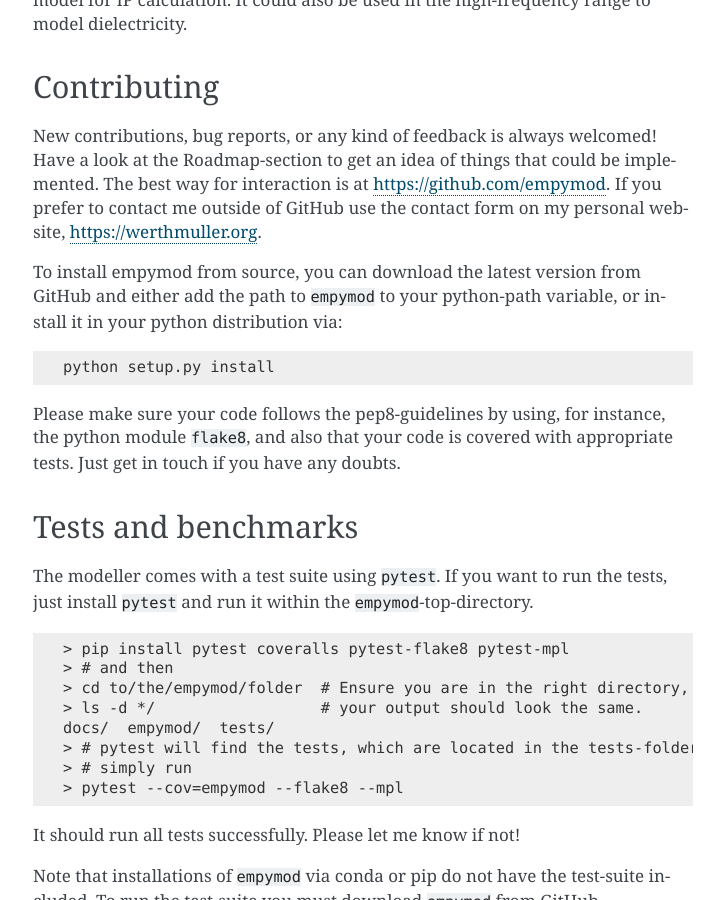
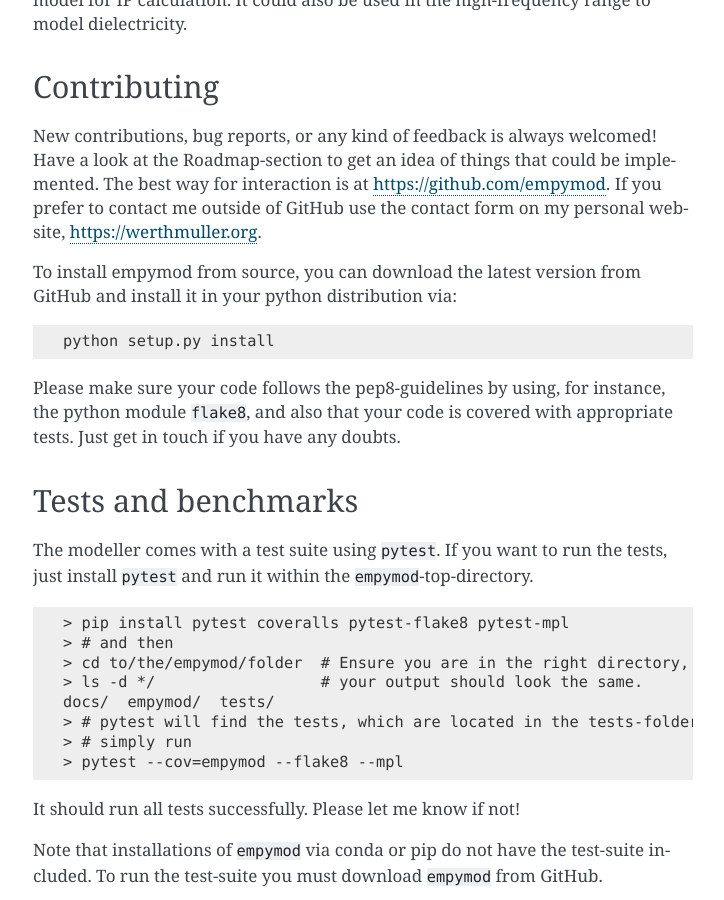
Before and after one commit to emsig/empymod, a Sphinx documentation site: the page built from docs/manual.rst, in a window 1280 px wide and 900 px high, scrolled down 4034 px. Shown: the whole window, without its empty margins (387-1111 px from the left). Built offline with Sphinx 7.4.7, drawn with Linux system fonts in a browser that asks for light colours; the version number could not be read and is left out.

Commit message:
update docs

```diff
--- a/docs/manual.rst
+++ b/docs/manual.rst
@@ -211,8 +211,7 @@ If you prefer to contact me outside of GitHub use the contact form on my
 personal website, https://werthmuller.org.
 
 To install empymod from source, you can download the latest version from GitHub
-and either add the path to ``empymod`` to your python-path variable, or install
-it in your python distribution via:
+and install it in your python distribution via:
 
 .. code-block:: console
 
```
